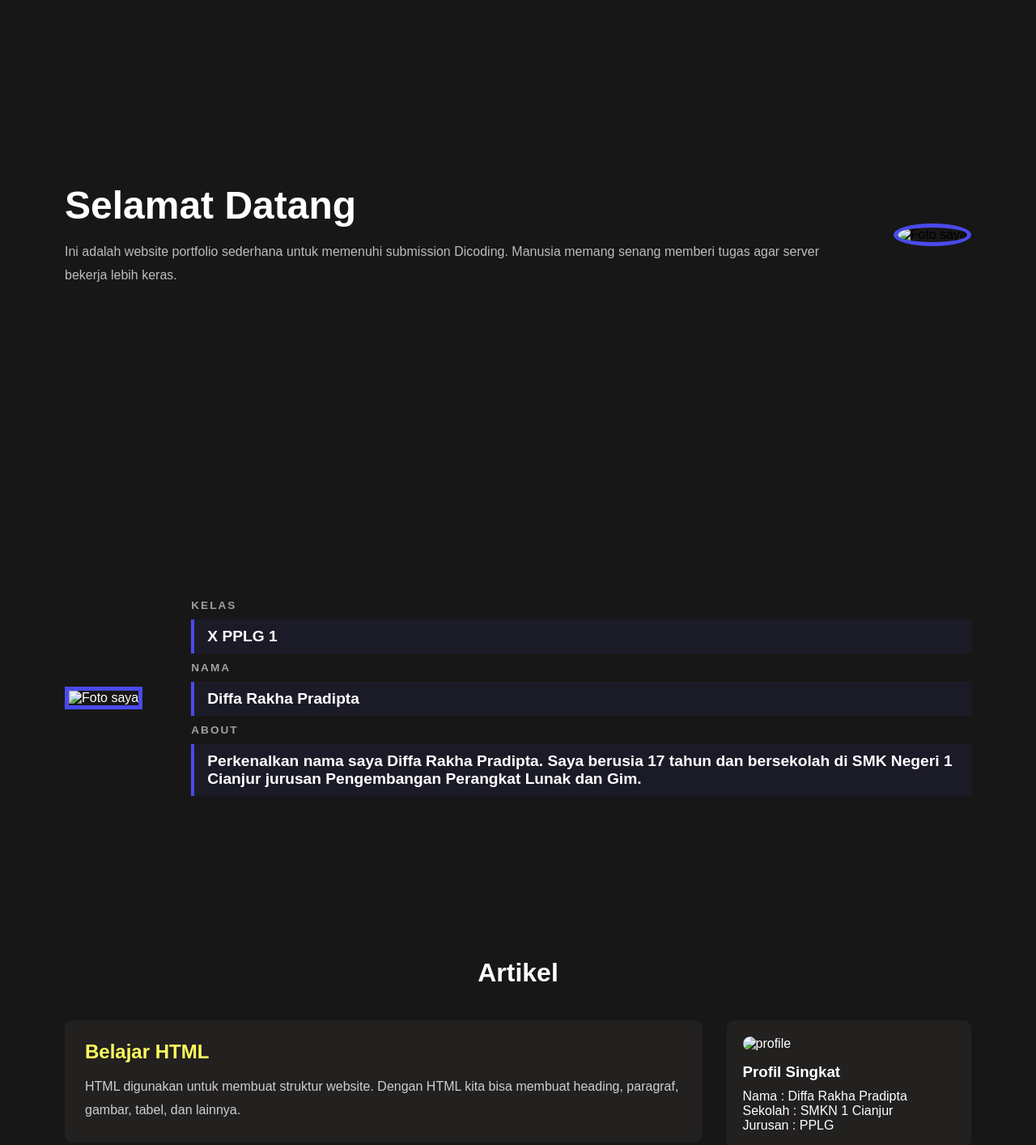
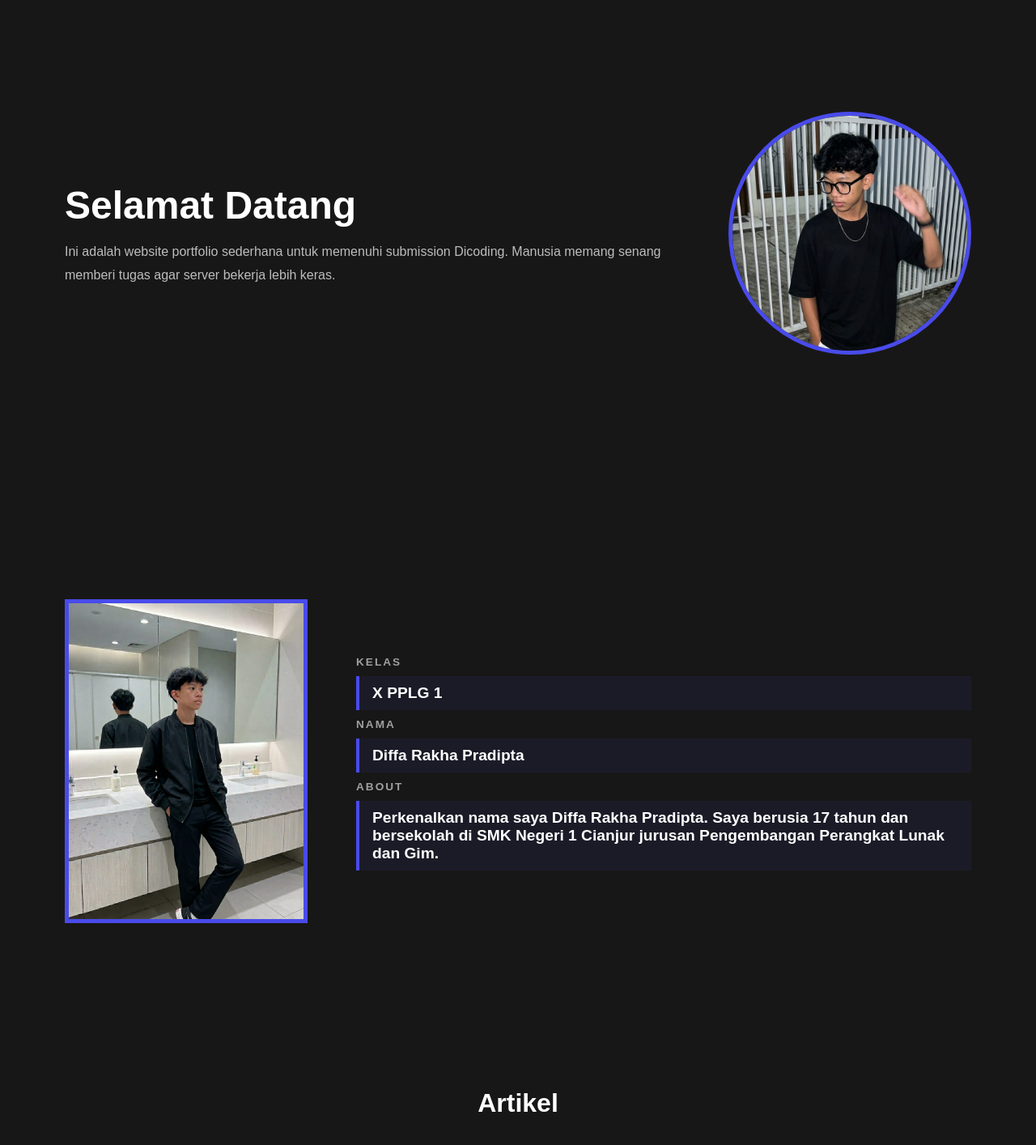
Before and after one commit to diffa142-coder/ujicoba, a plain HTML site: page index.html in a window 1280 px wide. Shown: the part 160-1574 px from the top of the page at 81% size. Drawn offline with Linux system fonts and the light colour scheme.

Commit message:
penyelesaian tugas di coding

```diff
--- a/index.html
+++ b/index.html
@@ -56,7 +56,7 @@
                 </div>
 
                 <div class="home-img">
-                    <img src="foto.jpeg" alt="Foto saya">
+                    <img src="img/foto.jpeg" alt="Foto saya">
                 </div>
 
             </div>
@@ -69,7 +69,7 @@
             <div class="tentang">
 
                 <div class="tentang-img">
-                    <img src="foto2.jpeg" alt="Foto saya">
+                    <img src="img/foto2.jpeg" alt="Foto saya">
                 </div>
 
                 <div class="tentang-desktipsi">
@@ -130,7 +130,7 @@
                 <!-- aside -->
                 <aside>
 
-                    <img src="foto.jpeg" alt="profile">
+                    <img src="/img/foto.jpeg" alt="profile">
 
                     <h3>Profil Singkat</h3>
 
```
